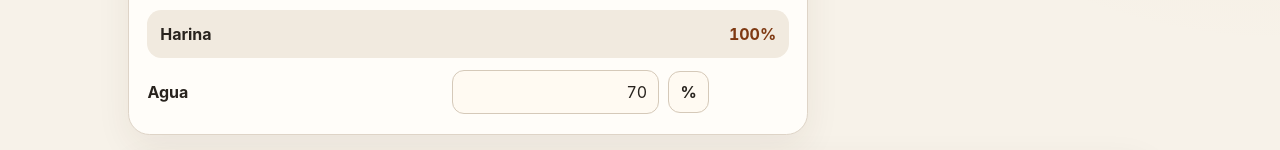
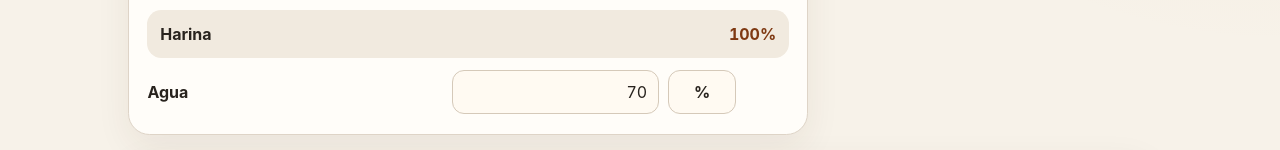
Before and after one commit to barbasmarcosi/PanaCalc, a React (Vite) app: page / in a window 1280 px wide. Shown: the part 500-650 px from the top of the page. Built offline with nearby package versions, Linux system fonts and the light colour scheme.

Commit message:
style: align fixed water unit

```diff
--- a/src/styles/calculator.css
+++ b/src/styles/calculator.css
@@ -177,6 +177,11 @@
   appearance: none;
   text-align: center;
   font-weight: 750;
+}
+
+.unit-display {
+  display: grid;
+  place-items: center;
 }
 
 .text-input:focus-visible,
```
